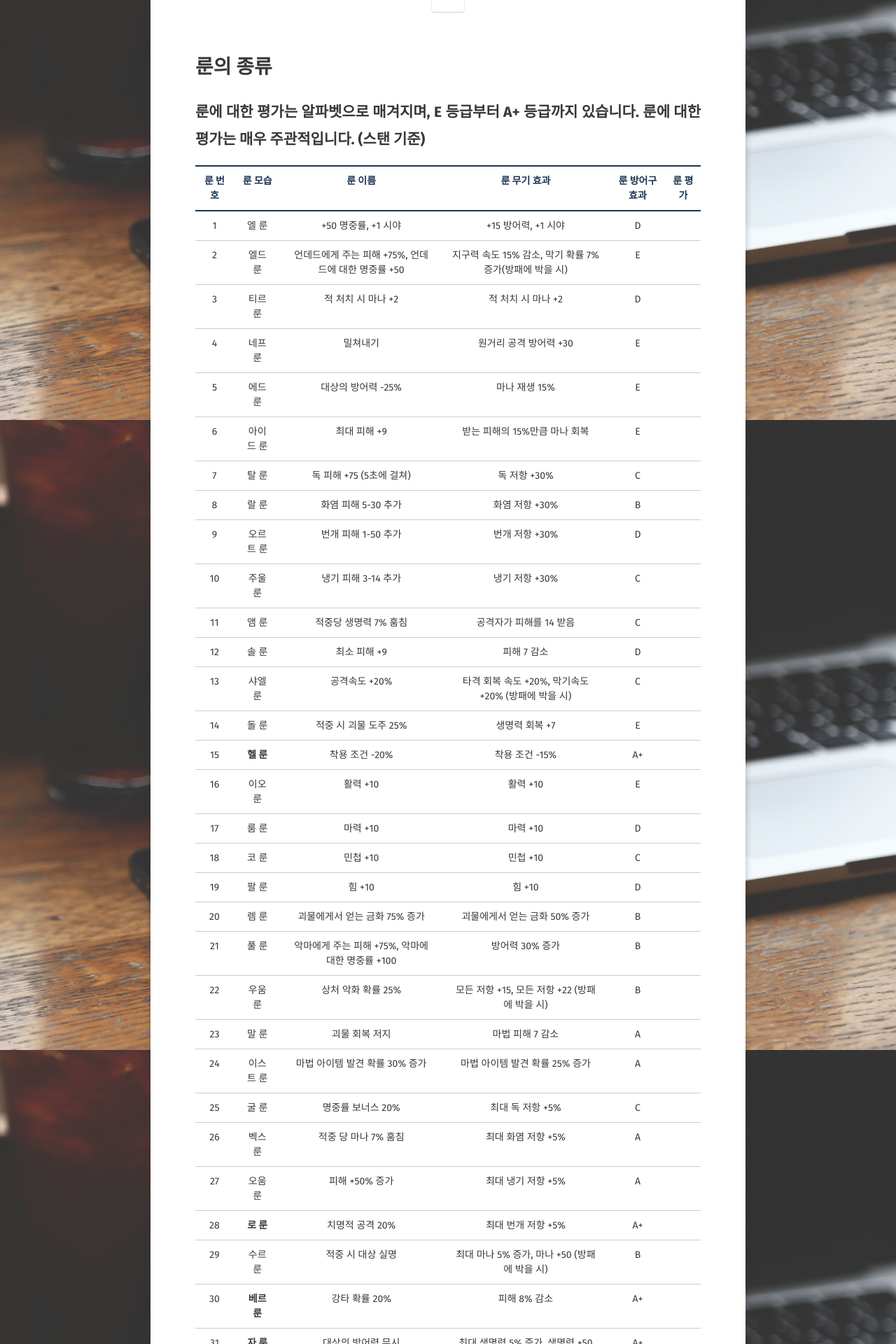
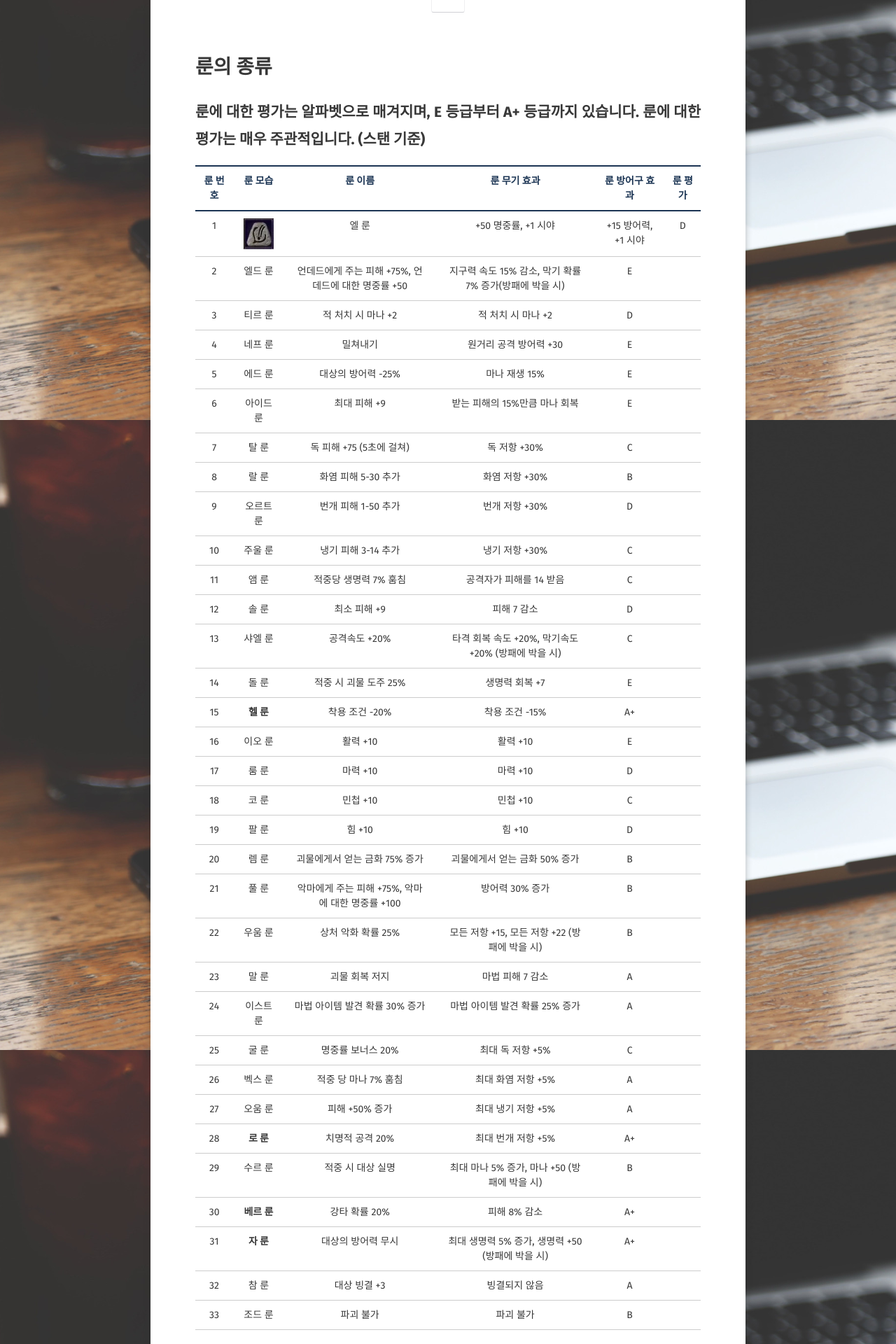
Before and after one commit to SilverTiger152/silvertiger152.github.com, a Jekyll site: the page built from _posts/2024-07-26-diablo-runes.md, in a window 1280 px wide. Shown: the part 300-2220 px from the top of the page at 70% size. Built offline with Jekyll 4.4.1, drawn with Linux system fonts in a browser that asks for light colours; some web fonts are replaced; comment, search, counter and statistics services are not loaded.

Commit message:
Update 2024-07-26-diablo-runes.md

```diff
--- a/_posts/2024-07-26-diablo-runes.md
+++ b/_posts/2024-07-26-diablo-runes.md
@@ -40,8 +40,8 @@ comments: true
 ## 룬에 대한 평가는 알파벳으로 매겨지며, E 등급부터 A+ 등급까지 있습니다. 룬에 대한 평가는 매우 **주관적**입니다. (스탠 기준)
 
 |룬 번호|룬 모습|룬 이름|룬 무기 효과|룬 방어구 효과|룬 평가|
-|:---:|:---:|:---:|:---:|:---:|:---:
-|1|엘 룬|+50 명중률, +1 시야|+15 방어력, +1 시야|D|
+|:---:|:---:|:---:|:---:|:---:|:---:|
+|1|<img src="http://SilverTiger152.github.io/assets/img/El.PNG">|엘 룬|+50 명중률, +1 시야|+15 방어력, +1 시야|D|
 |2|엘드 룬|언데드에게 주는 피해 +75%, 언데드에 대한 명중률 +50|지구력 속도 15% 감소, 막기 확률 7% 증가(방패에 박을 시)|E|
 |3|티르 룬|적 처치 시 마나 +2|적 처치 시 마나 +2|D|
 |4|네프 룬|밀쳐내기|원거리 공격 방어력 +30|E|
```
